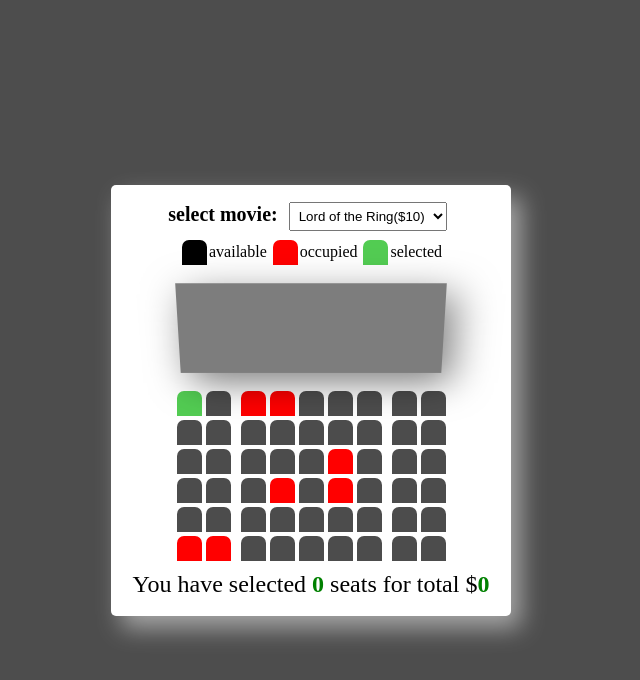
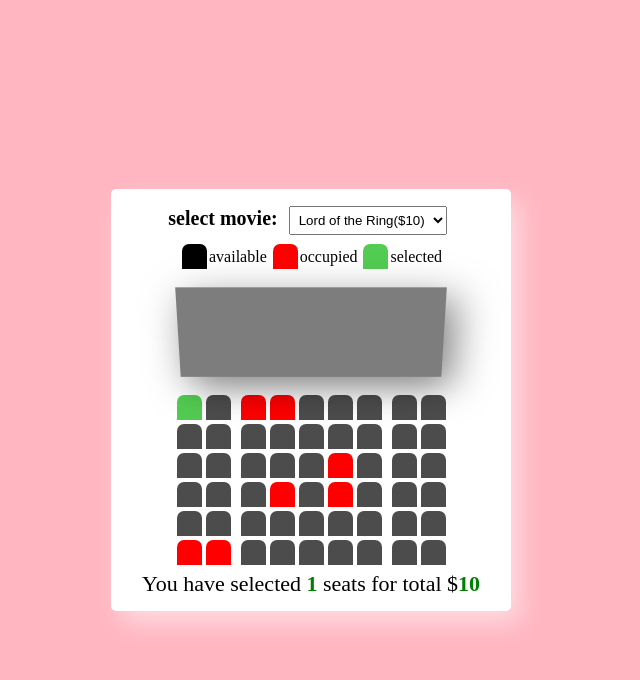
Before and after one commit to sm810403/movieSeatJS, a plain HTML site: page index.html in a window 1280 px wide. Both pictures are taken after a click on the element 518 px from the left and 403 px from the top of the page. Shown: the whole page, without its empty margins (329-969 px from the left). Drawn offline with Linux system fonts and the light colour scheme.

Commit message:
3rd commit // localstorage set

```diff
--- a/app.js
+++ b/app.js
@@ -1,10 +1,12 @@
-const seats = document.querySelectorAll('.seat:not(.o-seat)');
+const seats = document.querySelectorAll('.row .seat:not(.o-seat)');
 const tickets = document.querySelector('.tickets');
 const total = document.querySelector('.total');
 const movieSelect = document.getElementById('movie-select')
 
-const ticketPrice = +movieSelect.value;
-console.log(typeof ticketPrice)
+let ticketPrice = +movieSelect.value;
+
+
+//select seat
 seats.forEach((seat)=>{
     seat.addEventListener('click',(e)=>{
         if (e.target.classList.contains('seat')&&!e.target.classList.contains('o-seat')){
@@ -14,14 +16,34 @@ seats.forEach((seat)=>{
 
     })
 })
-let totalSeats = [];
+//change ticket value
+movieSelect.addEventListener('change',(e)=>{
+    let newValue = e.target.value;
+    ticketPrice = +newValue;
+    setMovieData(e.target.selectedIndex, e.target.value);
+    updateUI();
+})
+//get value and index data
+function setMovieData(ticketValue, ticketIndex){
+    localStorage.setItem('selectedMovieIndex', ticketIndex);
+    localStorage.setItem('selectedMovieValue', ticketValue);
+}
+
+function setDataUI(){
+    const selectedSeats = JSON.parse(localStorage.getItem(selectedSeats));
+    if (selectedSeats !== null){
+        updateUI();
+    }
+}
+
+//update UI whenever selecting seat or changing value
 function updateUI(){
-    const selectedSeat = document.querySelectorAll('.row.seat.s-seat');
-    const selectedSeatCount = totalSeats.length;
-    console.log(selectedSeatCount)
-    tickets.innerText = selectedSeatCount;
-    total.innerText = selectedSeatCount*ticketPrice;
+    const selectedSeats = document.querySelectorAll('.row .seat.s-seat');
+    const seatIndex = [...selectedSeats].map(seat=> [...seats].indexOf(seat));
+
+    localStorage.setItem('selectedSeats', JSON.stringify(seatIndex));
+
+    const numOfSelected = selectedSeats.length
+    tickets.innerText = numOfSelected;
+    total.innerText = numOfSelected*ticketPrice;
 }
-// movieSelect.addEventListener('change',function(){
-
-// })
--- a/style.css
+++ b/style.css
@@ -10,7 +10,7 @@ body{
     display: flex;
     justify-content: center;
     align-items: center;
-    background-color: #4d4d4d
+    background-color: lightpink;
 }
 .container{
     text-align: center;
@@ -86,9 +86,9 @@ ul li{
     margin-left: 8px;
 }
 .lastP {
-    margin: 5px;
-    padding: 3px;
-    font-size: 24px;
+    margin: 4px;
+    /* padding: 3px; */
+    font-size: 22px;
 }
 .tickets, .total{
     color: green;
```
